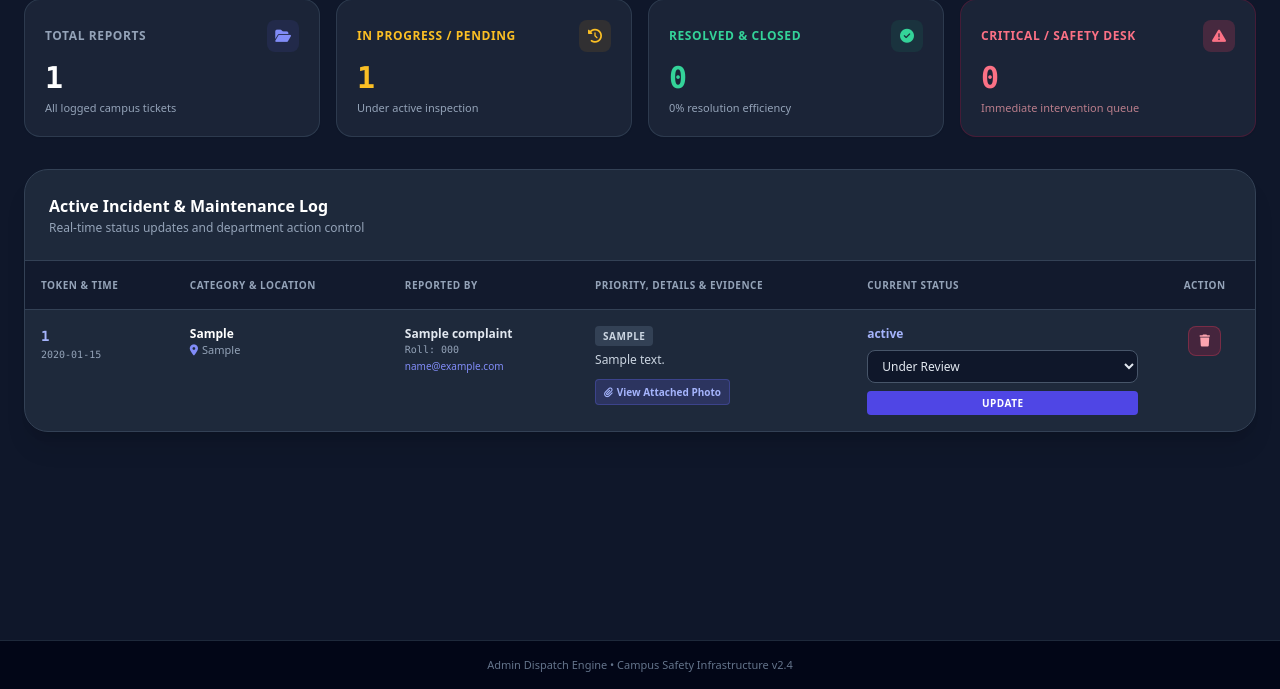
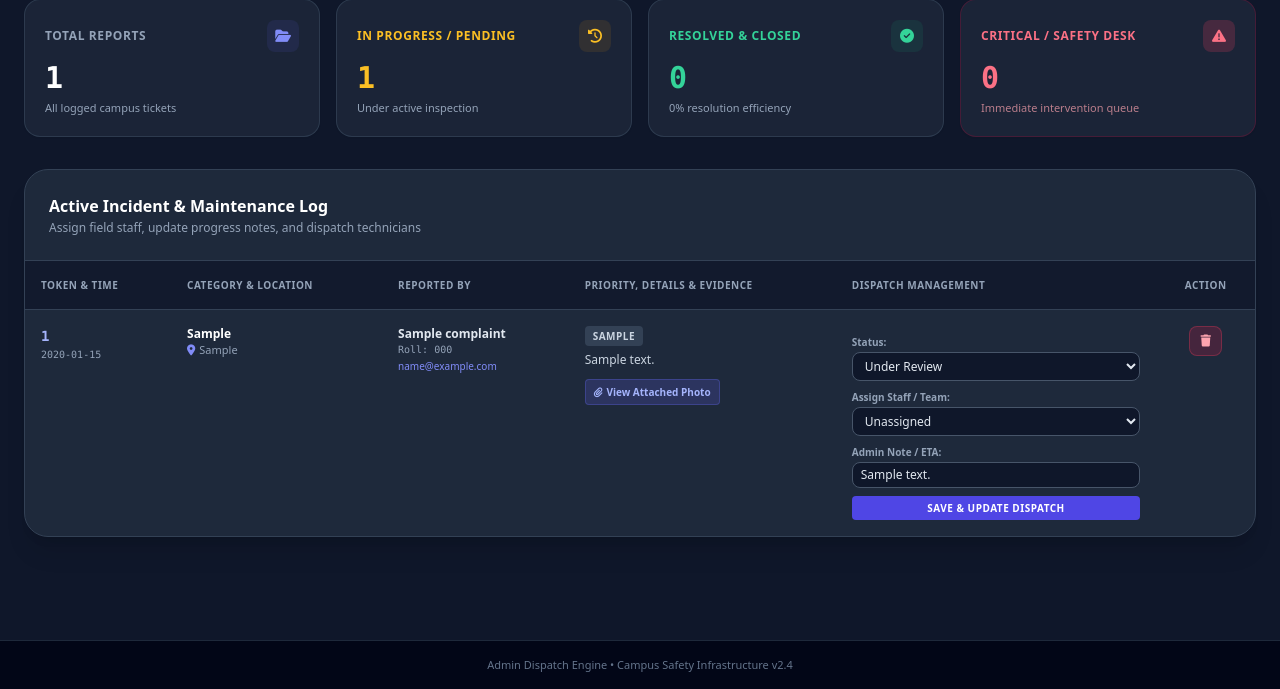
Before and after one commit to Aryan-vats-hub/campus-shield, a Flask app: page /admin-panel in a window 1280 px wide. Shown: the part 111-800 px from the top of the page. Run offline with Flask 3, Linux system fonts and the light colour scheme; the visitor is signed in with stand-in values (Sample User, id 1); tables that the repository leaves empty hold one stand-in row (values such as "Sample post"); some libraries are stand-ins or nearby versions.

Commit message:
Update admin.html

```diff
--- a/campus shield/templates/admin.html
+++ b/campus shield/templates/admin.html
@@ -9,7 +9,7 @@
   <style>
     @media print {
       body { background-color: #fff !important; color: #000 !important; }
-      header, .no-print, button, form select { display: none !important; }
+      header, .no-print, button, form select, form input { display: none !important; }
       table { border-collapse: collapse; width: 100%; color: #000 !important; }
       th, td { border: 1px solid #ccc !important; padding: 8px !important; color: #000 !important; }
       .print-only { display: block !important; }
@@ -33,7 +33,6 @@
       </div>
 
       <div class="flex items-center gap-3">
-        <!-- 1-CLICK AUDIT REPORT PRINT BUTTON -->
         <button onclick="window.print()" class="px-3.5 py-1.5 rounded-lg bg-emerald-600 hover:bg-emerald-700 text-white text-xs font-bold shadow-md no-underline inline-flex items-center gap-1.5 transition cursor-pointer">
           <i class="fa-solid fa-file-pdf"></i> Export Audit Report
         </button>
@@ -47,7 +46,6 @@
     </div>
   </header>
 
-  <!-- PRINT ONLY INSTITUTIONAL HEADER -->
   <div class="print-only p-6 text-center border-b border-black mb-4">
     <h2 class="text-xl font-bold uppercase">Campus Safety & Grievance Redressal Cell</h2>
     <p class="text-xs">Official Administrative Audit & Resolution Summary Report</p>
@@ -56,7 +54,7 @@
 
   <main class="max-w-7xl mx-auto w-full px-4 sm:px-6 py-8 flex-grow space-y-8">
 
-    <!-- ANALYTICS METRICS OVERVIEW -->
+    <!-- METRICS OVERVIEW -->
     {% set total_cnt = complaints|length %}
     {% set resolved_cnt = namespace(value=0) %}
     {% set emergency_cnt = namespace(value=0) %}
@@ -116,7 +114,7 @@
       <div class="p-6 border-b border-slate-700 flex flex-wrap items-center justify-between gap-4 no-print">
         <div>
           <h2 class="text-base font-black text-white">Active Incident & Maintenance Log</h2>
-          <p class="text-xs text-slate-400 mt-0.5">Real-time status updates and department action control</p>
+          <p class="text-xs text-slate-400 mt-0.5">Assign field staff, update progress notes, and dispatch technicians</p>
         </div>
       </div>
 
@@ -128,7 +126,7 @@
               <th class="p-4">Category & Location</th>
               <th class="p-4">Reported By</th>
               <th class="p-4">Priority, Details & Evidence</th>
-              <th class="p-4">Current Status</th>
+              <th class="p-4 min-w-[240px]">Dispatch Management</th>
               <th class="p-4 text-center no-print">Action</th>
             </tr>
           </thead>
@@ -166,20 +164,50 @@
                   </div>
                   {% endif %}
                 </td>
+
+                <!-- DISPATCH MANAGEMENT (TEAM + NOTES + STATUS) -->
                 <td class="p-4 align-top">
-                  <span class="block font-bold text-indigo-300 print-only">{{ c['status'] }}</span>
+                  <div class="print-only text-xs">
+                    <p><strong>Status:</strong> {{ c['status'] }}</p>
+                    <p><strong>Assigned:</strong> {{ c['assigned_team'] }}</p>
+                    <p><strong>Notes:</strong> {{ c['admin_notes'] }}</p>
+                  </div>
                   <form action="/update-status" method="POST" class="space-y-2 no-print">
                     <input type="hidden" name="token_id" value="{{ c['token_id'] }}">
-                    <select name="status" class="w-full bg-slate-900 border border-slate-600 rounded-lg px-2.5 py-1.5 text-xs text-slate-200 font-medium focus:ring-1 focus:ring-indigo-500 focus:outline-none">
-                      <option value="Under Review by Department" {% if c['status'] == 'Under Review by Department' %}selected{% endif %}>Under Review</option>
-                      <option value="Technician Dispatched / In Action" {% if c['status'] == 'Technician Dispatched / In Action' %}selected{% endif %}>In Action</option>
-                      <option value="Resolved & Closed" {% if c['status'] == 'Resolved & Closed' %}selected{% endif %}>Resolved & Closed</option>
-                    </select>
+
+                    <div>
+                      <label class="text-[10px] font-bold text-slate-400 block mb-0.5">Status:</label>
+                      <select name="status" class="w-full bg-slate-900 border border-slate-600 rounded-lg px-2 py-1 text-xs text-slate-200 font-medium focus:ring-1 focus:ring-indigo-500 focus:outline-none">
+                        <option value="Under Review by Department" {% if c['status'] == 'Under Review by Department' %}selected{% endif %}>Under Review</option>
+                        <option value="Technician Dispatched / In Action" {% if c['status'] == 'Technician Dispatched / In Action' %}selected{% endif %}>In Action</option>
+                        <option value="Resolved & Closed" {% if c['status'] == 'Resolved & Closed' %}selected{% endif %}>Resolved & Closed</option>
+                      </select>
+                    </div>
+
+                    <div>
+                      <label class="text-[10px] font-bold text-slate-400 block mb-0.5">Assign Staff / Team:</label>
+                      <select name="assigned_team" class="w-full bg-slate-900 border border-slate-600 rounded-lg px-2 py-1 text-xs text-slate-200 font-medium focus:ring-1 focus:ring-indigo-500 focus:outline-none">
+                        <option value="Unassigned (Under Review)" {% if c['assigned_team'] == 'Unassigned (Under Review)' %}selected{% endif %}>Unassigned</option>
+                        <option value="Campus Electrical Squad (Er. Ramesh)" {% if c['assigned_team'] == 'Campus Electrical Squad (Er. Ramesh)' %}selected{% endif %}>Campus Electrical Squad</option>
+                        <option value="Plumbing & Water Maintenance (Suresh)" {% if c['assigned_team'] == 'Plumbing & Water Maintenance (Suresh)' %}selected{% endif %}>Plumbing Maintenance</option>
+                        <option value="Lab & IT Network Unit (Admin Tech)" {% if c['assigned_team'] == 'Lab & IT Network Unit (Admin Tech)' %}selected{% endif %}>Lab & IT Unit</option>
+                        <option value="Campus Sanitation & Civil Staff" {% if c['assigned_team'] == 'Campus Sanitation & Civil Staff' %}selected{% endif %}>Sanitation Staff</option>
+                        <option value="Proctorial Anti-Ragging Committee" {% if c['assigned_team'] == 'Proctorial Anti-Ragging Committee' %}selected{% endif %}>Anti-Ragging Committee</option>
+                        <option value="Internal Girls Safety Cell" {% if c['assigned_team'] == 'Internal Girls Safety Cell' %}selected{% endif %}>Girls Safety Cell</option>
+                      </select>
+                    </div>
+
+                    <div>
+                      <label class="text-[10px] font-bold text-slate-400 block mb-0.5">Admin Note / ETA:</label>
+                      <input type="text" name="admin_notes" value="{{ c['admin_notes'] if c['admin_notes'] else 'Dispatched for verification.' }}" placeholder="e.g. Dispatched to Lab 2, ETA 1hr" class="w-full bg-slate-900 border border-slate-600 rounded-lg px-2 py-1 text-xs text-slate-200 focus:ring-1 focus:ring-indigo-500 focus:outline-none">
+                    </div>
+
                     <button type="submit" class="w-full py-1 bg-indigo-600 hover:bg-indigo-500 text-white font-bold rounded text-[10px] uppercase tracking-wider transition cursor-pointer">
-                      Update
+                      Save & Update Dispatch
                     </button>
                   </form>
                 </td>
+
                 <td class="p-4 align-top text-center no-print">
                   <form action="/delete-complaint" method="POST" onsubmit="return confirm('Permanently remove this record from database?');">
                     <input type="hidden" name="token_id" value="{{ c['token_id'] }}">
```
